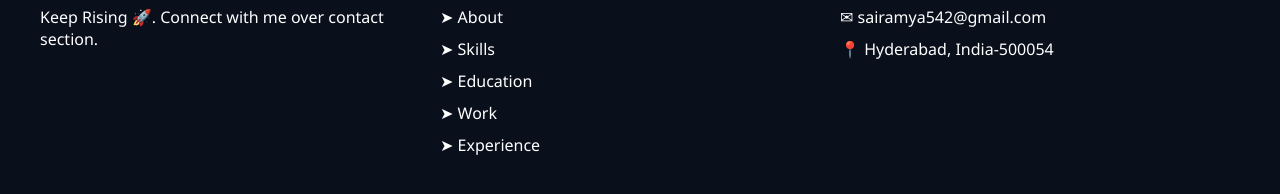
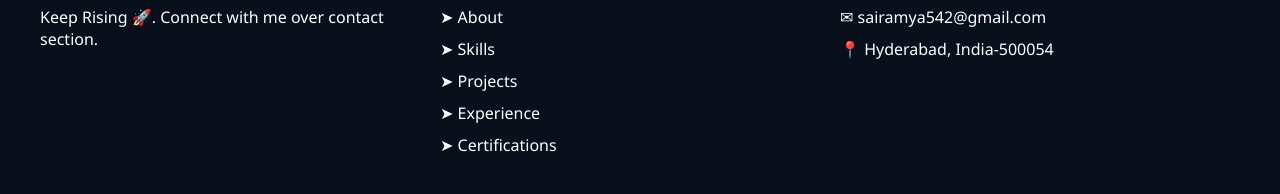
Before and after one commit to Ramya4412/Portfolio, a website: page index.html in a window 1280 px wide. Shown: the part 6308-6502 px from the top of the page. Drawn offline with Linux system fonts and the light colour scheme; no server answers.

Commit message:
index.html File is Updated

```diff
--- a/index.html
+++ b/index.html
@@ -329,9 +329,9 @@
         <li><a href="#home">➤ Home</a></li>
         <li><a href="#about">➤ About</a></li>
         <li><a href="#skills">➤ Skills</a></li>
-        <li><a href="#education">➤ Education</a></li>
-        <li><a href="#work">➤ Work</a></li>
+        <li><a href="#projects">➤ Projects</a></li>
         <li><a href="#experience">➤ Experience</a></li>
+        <li><a href="#certifications">➤ Certifications</a></li>
       </ul>
     </div>
 
```
